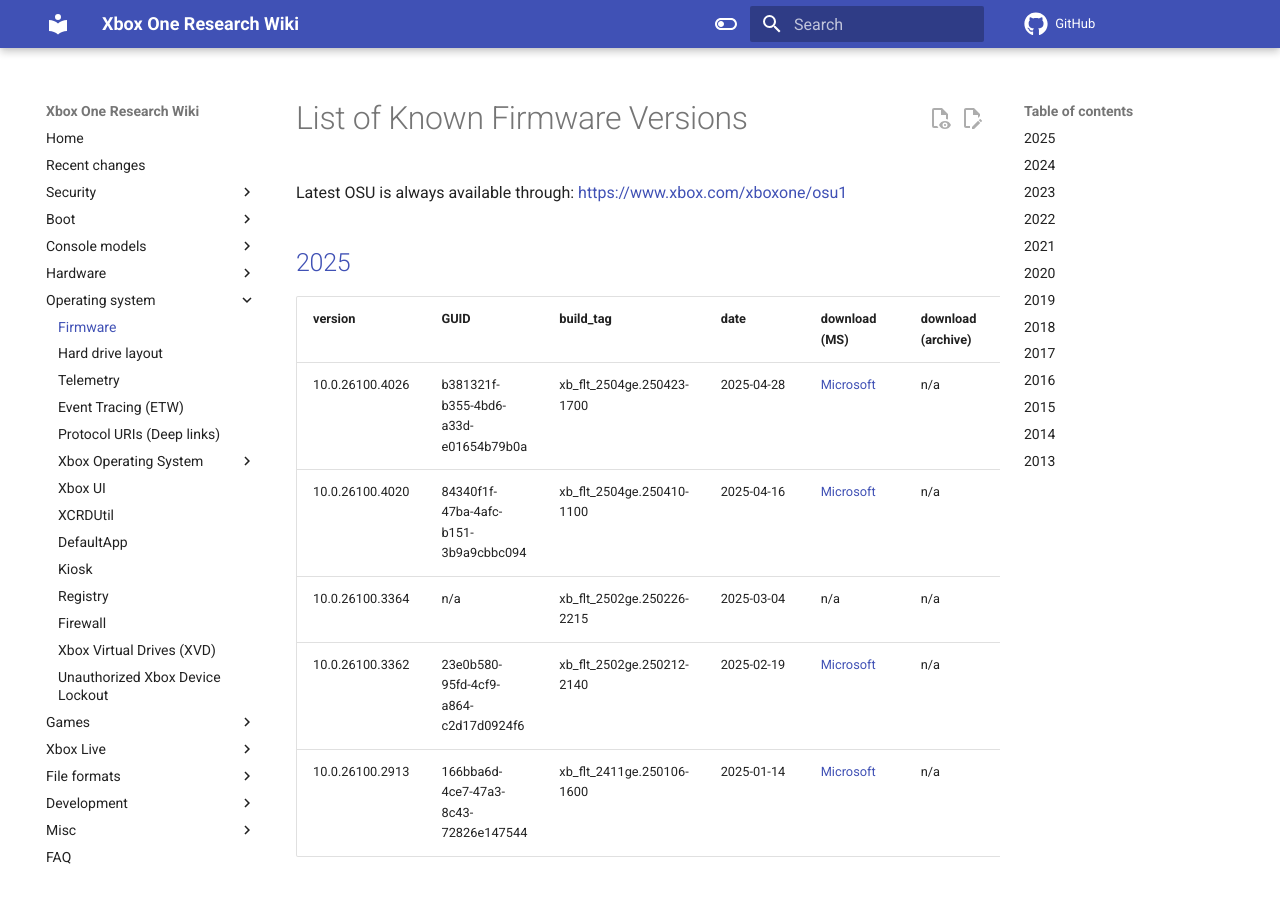
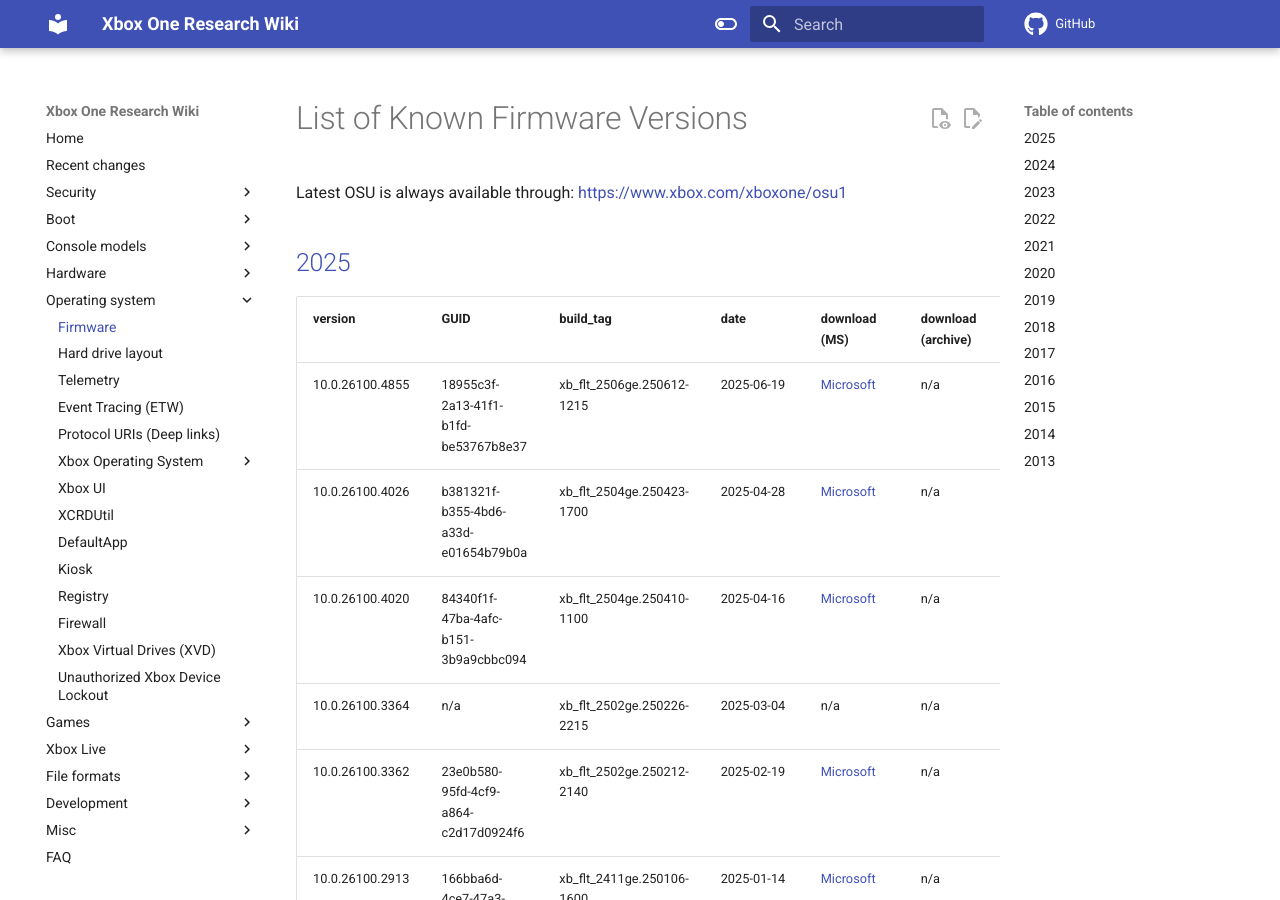
Before and after one commit to xboxoneresearch/wiki, an MkDocs documentation site: the page built from docs/operating-system/firmware.md, in a window 1280 px wide and 900 px high. Built offline with MkDocs 1.6.1 and Material for MkDocs 9.7.7, drawn with Linux system fonts in a browser that asks for light colours; comment, search, counter and statistics services are not loaded.

Commit message:
firmware: Add 10.0.26100.4855

```diff
--- a/docs/operating-system/firmware.md
+++ b/docs/operating-system/firmware.md
@@ -5,6 +5,7 @@
 ## [2025](https://support.xbox.com/en-US/help/hardware-network/settings-updates/whats-new-xbox-one-system-updates)
 | version | GUID | build_tag | date | download (MS) | download (archive) | notes |
 |---------|------|-----------|------|---------------|--------------------|-------|
+| 10\.0.26100.4855 | 18955c3f-2a13-41f1-b1fd-be53767b8e37 | xb_flt_2506ge.250612-1215 | 2025-06-19 | [Microsoft](https://download.microsoft.com/download/0be2ee12-ca7f-4849-9f96-9555136ee5d9/OSU1.zip)       | n/a | June 2025 OS  |
 | 10\.0.26100.4026 | b381321f-b355-4bd6-a33d-e01654b79b0a | xb_flt_2504ge.250423-1700 | 2025-04-28 | [Microsoft](https://download.microsoft.com/download/ad1691a8-77fd-4418-b3dc-1d20954c0a08/OSU1.zip)       | n/a | April 2025 OS |
 | 10\.0.26100.4020 | 84340f1f-47ba-4afc-b151-3b9a9cbbc094 | xb_flt_2504ge.250410-1100 | 2025-04-16 | [Microsoft](https://download.microsoft.com/download/32e40ecd-b7e1-402e-a000-70a28811e124/OSU1.zip)       | n/a | April 2025 OS |
 | 10\.0.26100.3364 | n/a                                  | xb_flt_2502ge.250226-2215 | 2025-03-04 | n/a                                                                                                      | n/a | March 2025 OS |
```
